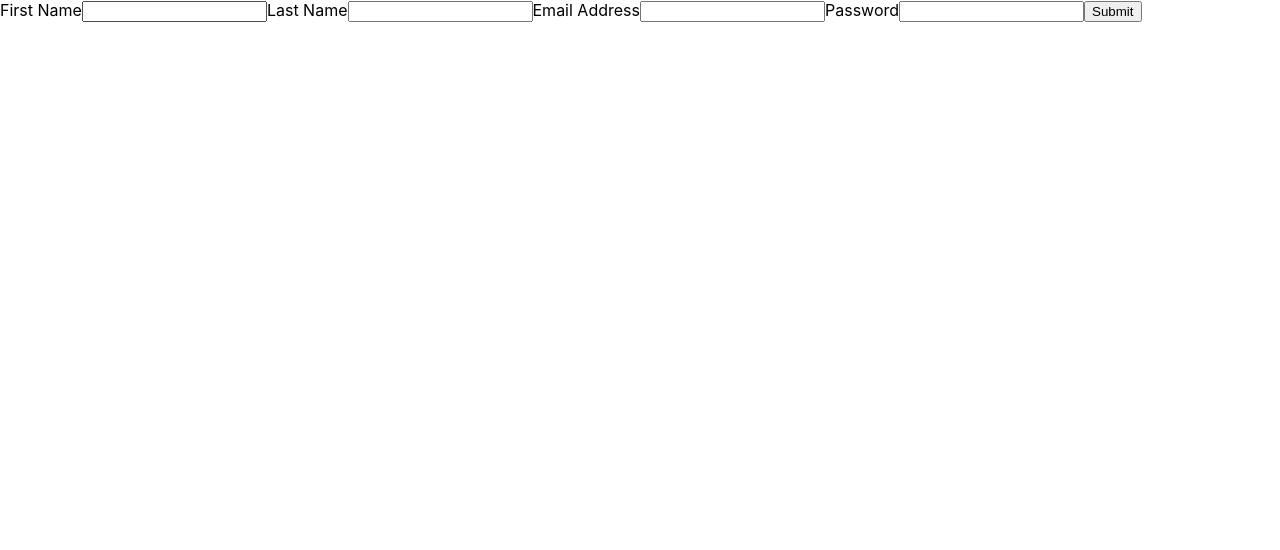
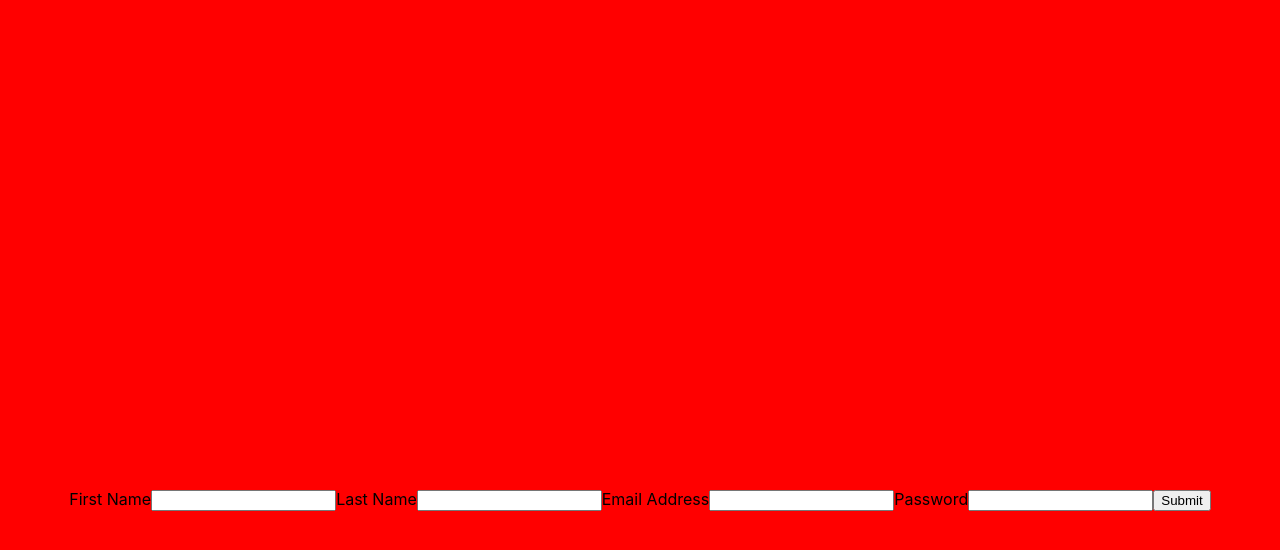
Before and after one commit to we-live-inside-a-dream/project-book-club, a React (Create React App) app in the folder client/: page /signupForm in a window 1280 px wide. Shown: the top 550 px of the page. Built offline with nearby package versions, Linux system fonts and the light colour scheme.

Commit message:
created signup form css

```diff
--- a/client/src/components/signupForm.css
+++ b/client/src/components/signupForm.css
@@ -1,3 +1,38 @@
 .background{
+    display: flex;
+    justify-content: center;
+    align-items: center;
+    flex: 1;
+    background-color: red;
+    height: 1000px;
+    width: 100%;
 
 }
+
+.secondBackground{
+    background-color: white;
+    margin: 10%;
+    padding: 20px;
+    border-radius: 20px;
+}
+.input{
+    border-radius: 5px;
+    border-color: black;
+    border-width: 0.2px;
+    height: 20px;
+    margin: 5px;
+}
+.label{
+
+}
+.form{
+    display: flex;
+    flex-direction: column;
+    justify-content: space-around;
+}
+.container{
+    display: flex;
+    flex-direction: row;
+    justify-content: space-between;
+    align-items: center;
+}
```
